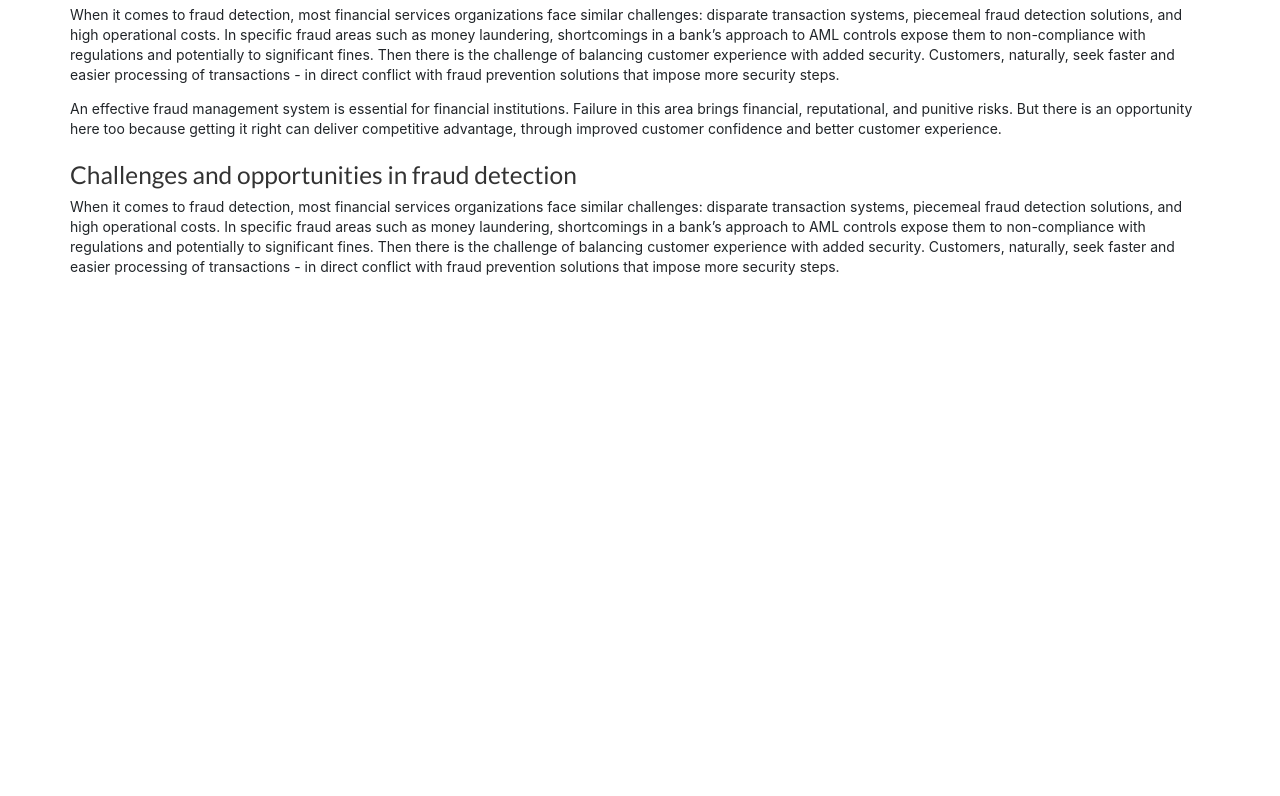
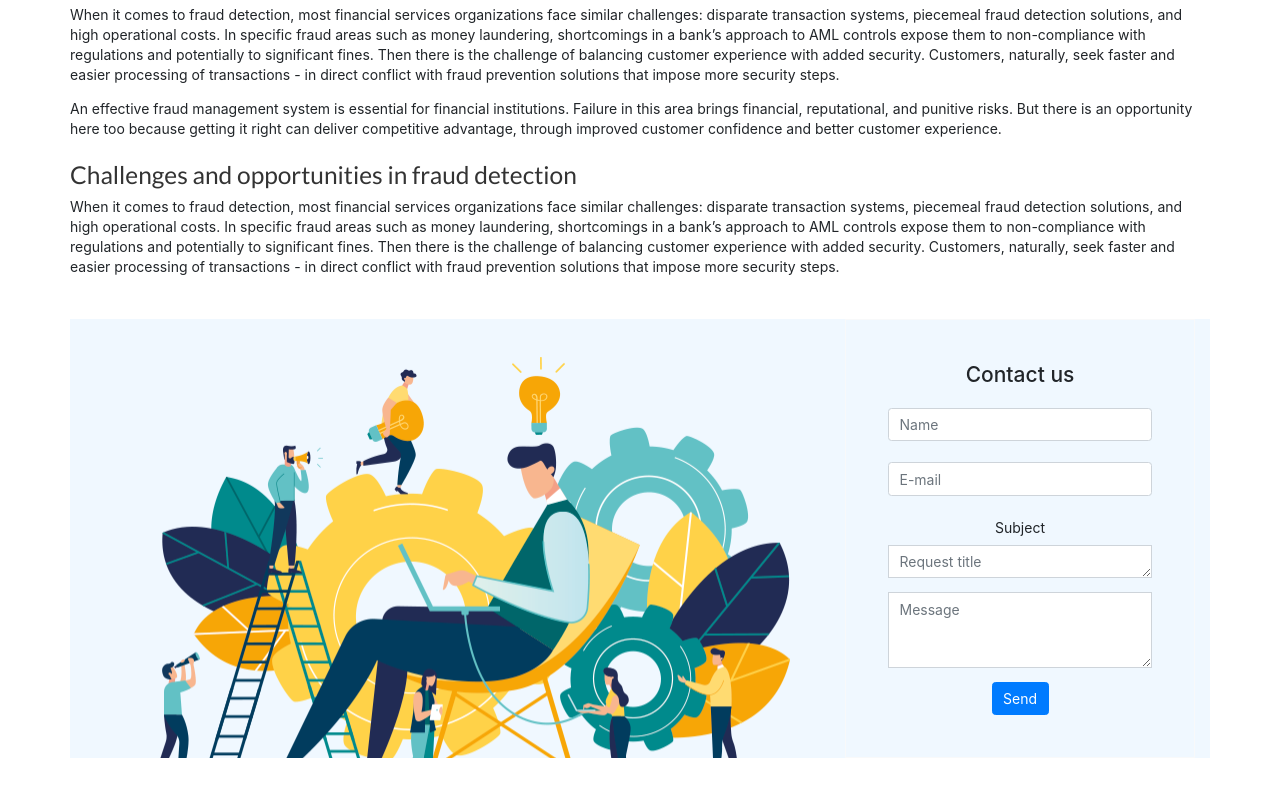
Before and after one commit to baskarancs15/lera_frontend_product, an Angular app: page /viewDetail in a window 1280 px wide. Shown: the part 857-1653 px from the top of the page. Before the commit the page ends 1134 px from the top, so only its background shows below. Built offline with nearby package versions, Linux system fonts and the light colour scheme.

Commit message:
contact form implemented

```diff
--- a/src/app/view-detail/view-detail.component.css
+++ b/src/app/view-detail/view-detail.component.css
@@ -1,3 +1,4 @@
+/* Avinash css starts here */
 .cardSize {
     width: 270px;
 }
@@ -5,3 +6,15 @@
 .rightPanel-mt {
     margin-top: 50px;
 }
+
+/* Avinash css ends here */
+
+/* Kani css starts here */
+.bg-img {
+    background-image:url("../../assets/viewdetails/service-industry-form.png") ;
+}
+.bg-color {
+    background-color: aliceblue;
+}
+
+/* Kani css ends here */
--- a/src/app/view-detail/view-detail.component.html
+++ b/src/app/view-detail/view-detail.component.html
@@ -67,4 +67,53 @@
       faster and easier processing of transactions - in direct conflict with fraud prevention
       solutions that impose more security steps.</p>
   </div>
+  <div class="row mt-5 bg-color">
+    <div class="col-8 bg-img"></div>
+    <div class="col-4">
+    <!-- Default form contact -->
+    <form class="text-center border border-light p-5" [formGroup]="contactForm">
+
+      <p class="h4 mb-4">Contact us</p>
+
+      <!-- Name -->
+      <input type="text" formControlName="contactFormName" id="defaultContactFormName" class="form-control mb-4"
+        placeholder="Name">
+
+      <!-- Email -->
+      <input type="email" formControlName="contactFormEmail" id="defaultContactFormEmail" class="form-control mb-4"
+        placeholder="E-mail">
+
+      <!-- Subject -->
+      <label>Subject</label>
+      <!-- <select formControlName="contactFormSubjects" class="browser-default custom-select mb-4">
+        <option value="" disabled>Choose option</option>
+        <option value="1" selected>Feedback</option>
+        <option value="2">Report a bug</option>
+        <option value="3">Feature request</option>
+        <option value="4">Feature request</option>
+      </select> -->
+      <div class="form-group">
+        <textarea formControlName="contactFormTitle" class="form-control rounded-0" id="exampleFormControlTextarea2"
+          rows="1" placeholder="Request title"></textarea>
+      </div>
+
+
+      <!-- Message -->
+      <div class="form-group">
+        <textarea formControlName="contactFormMessage" class="form-control rounded-0" id="exampleFormControlTextarea2"
+          rows="3" placeholder="Message"></textarea>
+      </div>
+
+      <!-- Copy -->
+      <!-- <mdb-checkbox [default]="true" class="mb-4">Send me a copy of this message</mdb-checkbox> -->
+
+      <!-- Send button -->
+      <button class="btn btn-primary"
+        [disabled]="disabledSubmitButton">Send</button>
+
+    </form>
+    <!-- Default form contact -->
+  </div>
+  </div>
+  <br><br>
 </div>
--- a/src/app/view-detail/view-detail.component.ts
+++ b/src/app/view-detail/view-detail.component.ts
@@ -1,4 +1,6 @@
 import { Component, OnInit } from '@angular/core';
+import { FormGroup, FormBuilder, Validators } from '@angular/forms';
+import { FormsModule, ReactiveFormsModule } from '@angular/forms';
 
 @Component({
   selector: 'app-view-detail',
@@ -6,8 +8,18 @@ import { Component, OnInit } from '@angular/core';
   styleUrls: ['./view-detail.component.css']
 })
 export class ViewDetailComponent implements OnInit {
+  contactForm: FormGroup;
 
-  constructor() { }
+  constructor(private fb: FormBuilder,) {
+    this.contactForm = fb.group({
+      'contactFormName': ['', Validators.required],
+      'contactFormEmail': ['', Validators.compose([Validators.required, Validators.email])],
+      // 'contactFormSubjects': ['', Validators.required],
+      'contactFormTitle': ['', Validators.required],
+      'contactFormMessage': ['', Validators.required],
+      'contactFormCopy': [''],
+      });
+  }
 
   ngOnInit() {
   }
```
Also changed, not shown: src/app/app.module.ts (+8 -2 lines), src/assets/viewdetails/service-industry-form.png (added).
